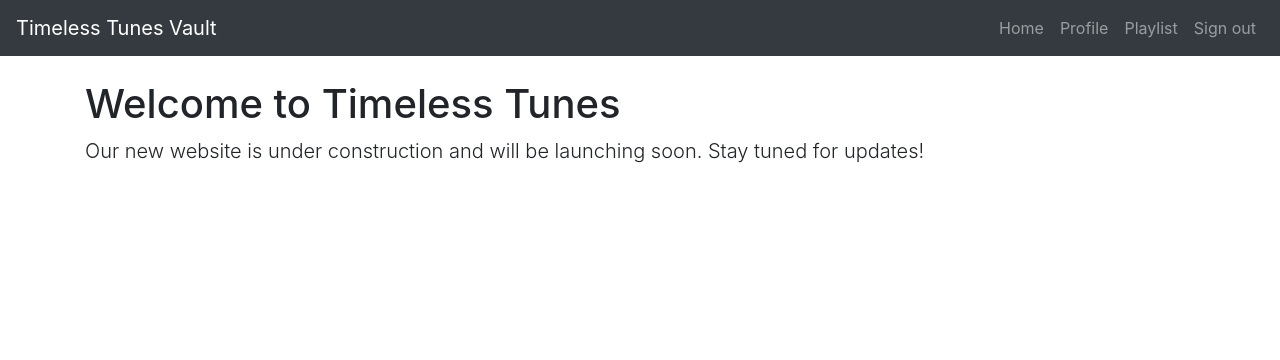
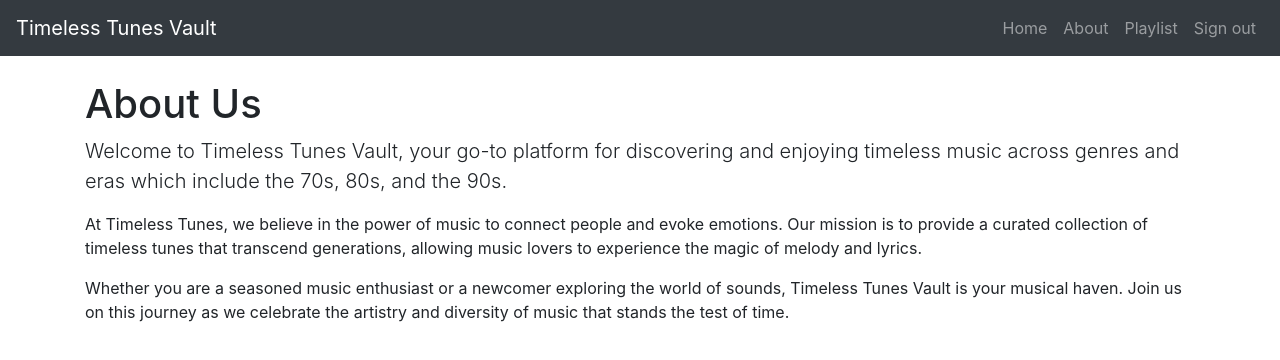
Before and after one commit to lrjimenez-2000/80sWebsite, a plain HTML site: page dist/aboutUs.html in a window 1280 px wide. Drawn offline with nearby package versions, Linux system fonts and the light colour scheme.

Commit message:
continuing abous us page for website.

```diff
--- a/dist/aboutUs.html
+++ b/dist/aboutUs.html
@@ -4,7 +4,7 @@
 <head>
     <meta charset="UTF-8">
     <meta name="viewport" content="width=device-width, initial-scale=1.0">
-    <title>Timeless Tunes Vault</title>
+    <title>About Us - Timeless Tunes Vault</title>
     <link rel="stylesheet" type="text/css" href="styles/styles.css" />
     <link rel="stylesheet" href="https://stackpath.bootstrapcdn.com/bootstrap/4.5.2/css/bootstrap.min.css">
 </head>
@@ -20,10 +20,10 @@
         <div class="collapse navbar-collapse" id="navbarNav">
             <ul class="navbar-nav ml-auto">
                 <li class="nav-item">
-                    <a class="nav-link" href="#">Home</a>
+                    <a class="nav-link" href="index.html">Home</a>
                 </li>
                 <li class="nav-item">
-                    <a class="nav-link" href="#">Profile</a>
+                    <a class="nav-link" href="aboutUs.html">About</a>
                 </li>
                 <li class="nav-item">
                     <a class="nav-link" href="#">Playlist</a>
@@ -36,9 +36,23 @@
     </nav>
 
     <div class="container mt-4">
-        <h1>Welcome to Timeless Tunes</h1>
-        <p class="lead">Our new website is under construction and will be launching soon. Stay tuned for updates!</p>
+        <h1>About Us</h1>
+
+        <p class="lead">Welcome to Timeless Tunes Vault, your go-to platform for discovering and enjoying timeless
+            music across genres and eras which include the 70s, 80s, and the 90s.</p>
+
+        <p>At Timeless Tunes, we believe in the power of music to connect people and evoke emotions. Our mission is to
+            provide a curated collection of timeless tunes that transcend generations, allowing music lovers to
+            experience the magic of melody and lyrics.</p>
+
+        <p>Whether you are a seasoned music enthusiast or a newcomer exploring the world of sounds, Timeless Tunes Vault
+            is your musical haven. Join us on this journey as we celebrate the artistry and diversity of music that
+            stands the test of time.</p>
+
+
     </div>
+
+
 
     <!-- Bootstrap JS and Popper.js scripts -->
     <script src="https://code.jquery.com/jquery-3.5.1.slim.min.js"></script>
```
